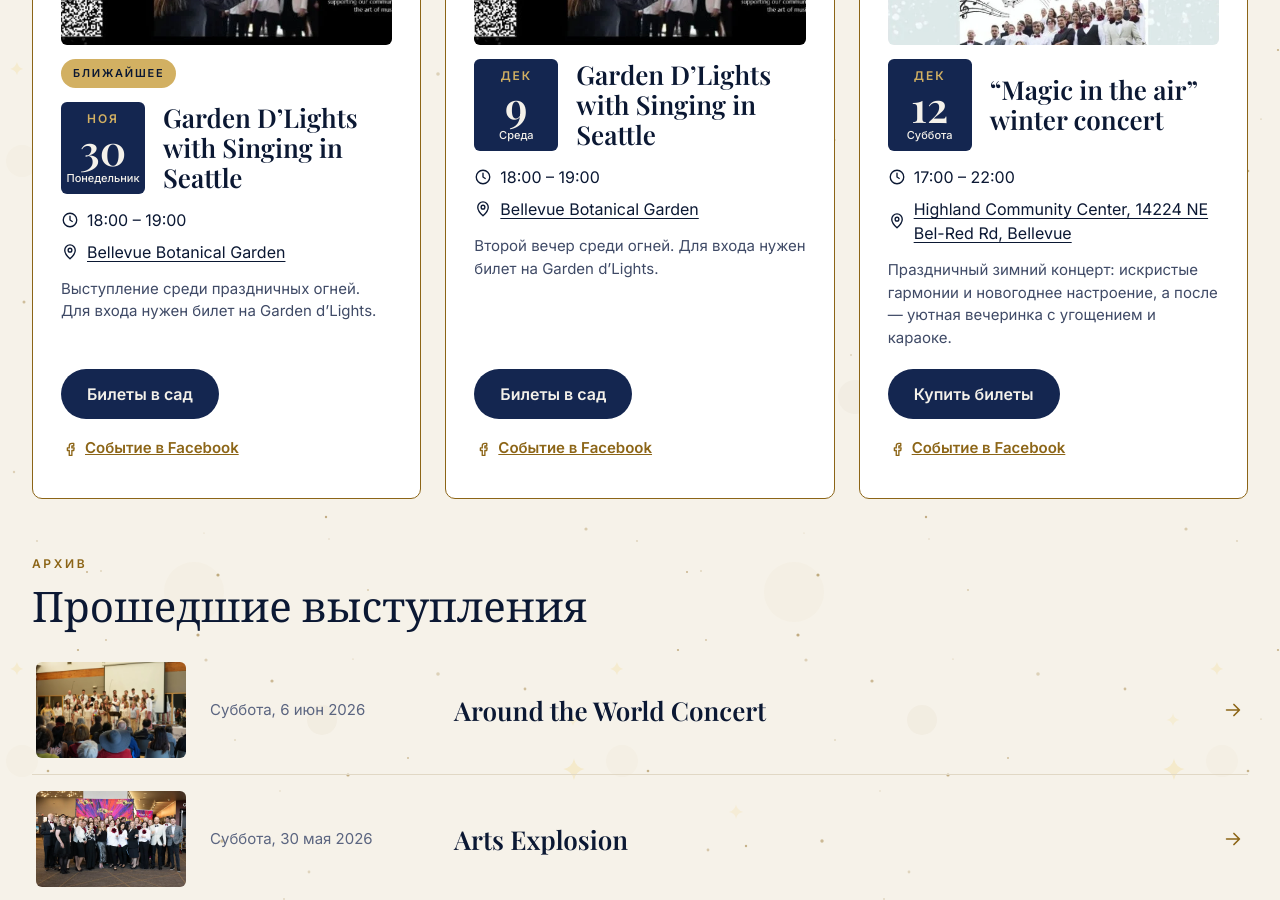
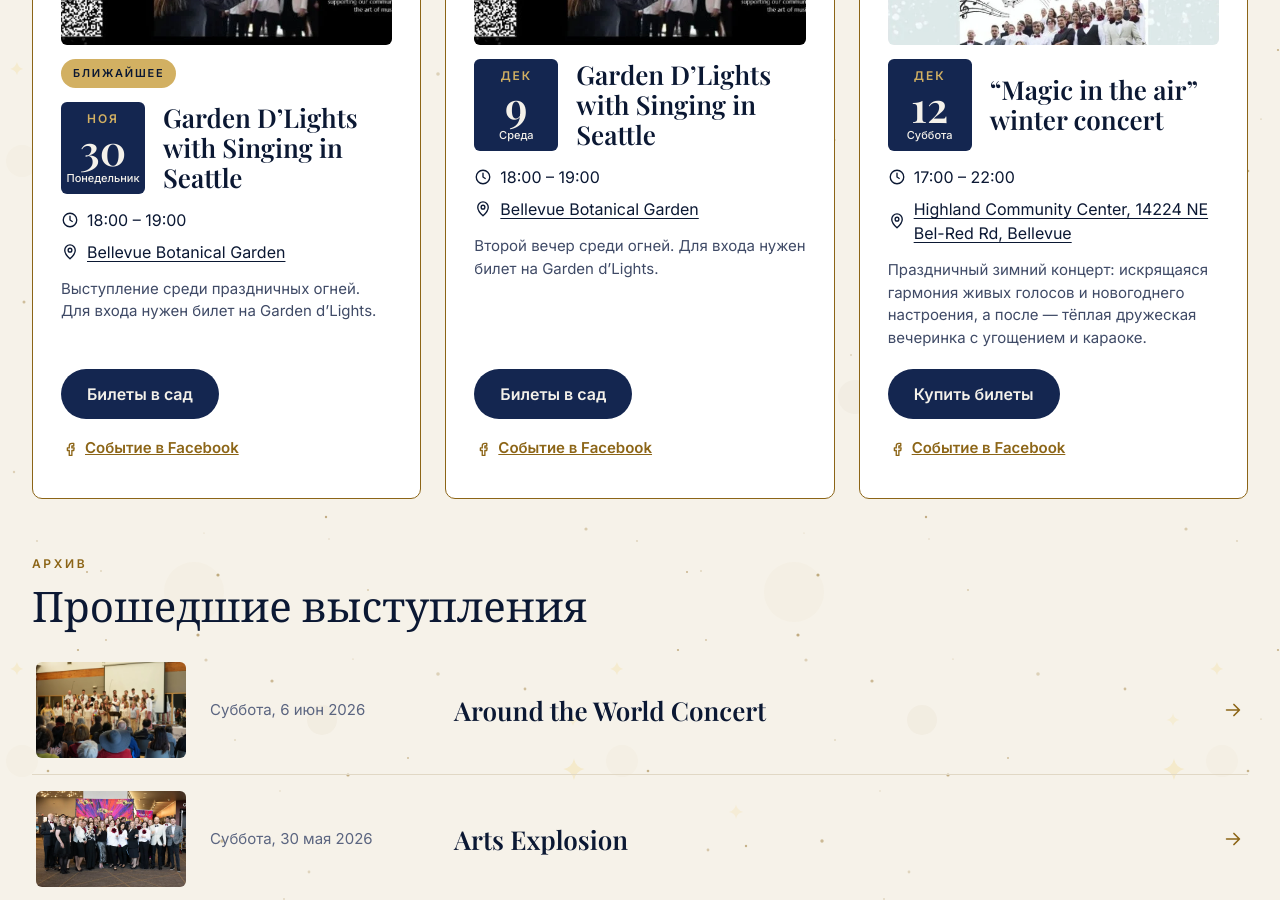
Before and after one commit to Singing-in-Seattle-Choir/singing-in-seattle-choir.github.io, a Jekyll site: the page built from ru/events.html, in a window 1280 px wide and 900 px high, scrolled down 699 px. Built offline with Jekyll 4.4.1, drawn with Linux system fonts in a browser that asks for light colours; some web fonts are replaced.

Commit message:
Reword the Russian summary of the winter concert
Co-Authored-By: Claude Opus 5.5 <noreply@anthropic.com>

```diff
--- a/_events/2026-12-12-magic-in-the-air.md
+++ b/_events/2026-12-12-magic-in-the-air.md
@@ -5,7 +5,7 @@ venue: Highland Community Center, 14224 NE Bel-Red Rd, Bellevue
 poster: assets/events/magic-poster.webp
 poster_position: center 30%
 summary: A festive winter concert of sparkling harmonies and seasonal cheer, followed by a cozy after-party with treats and karaoke.
-summary_ru: "Праздничный зимний концерт: искристые гармонии и новогоднее настроение, а после — уютная вечеринка с угощением и караоке."
+summary_ru: "Праздничный зимний концерт: искрящаяся гармония живых голосов и новогоднего настроения, а после — тёплая дружеская вечеринка с угощением и караоке."
 tickets: https://www.zeffy.com/en-US/ticketing/magic-in-the-air-winter-concert
 facebook: https://www.facebook.com/events/1629950865188744/
 ---
```
